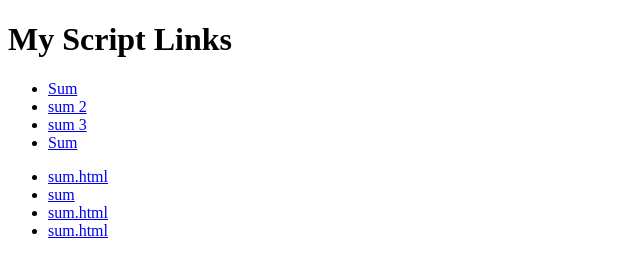
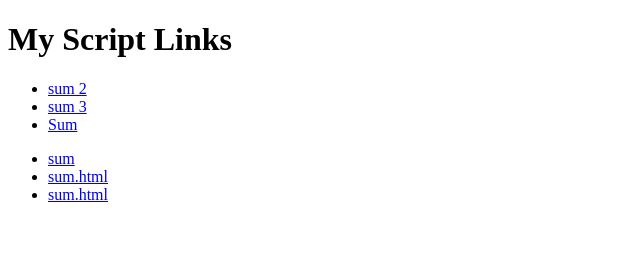
Before and after one commit to tallerdeldiablo/100-JS-scripts, a plain HTML site: page index.html in a window 1280 px wide. Shown: the whole page, without its empty margins (0-640 px from the left). Drawn offline with Linux system fonts and the light colour scheme.

Commit message:
Update index.html

```diff
--- a/index.html
+++ b/index.html
@@ -6,7 +6,7 @@
 <body>
   <h1>My Script Links</h1>
 <ul>
-    <li><a href="/sum.html"> Sum</a></li>
+
     <li><a href="sum">sum 2</a></li>
    <li><a href="scripts/sum.html">sum 3 </a></li>
 
```
